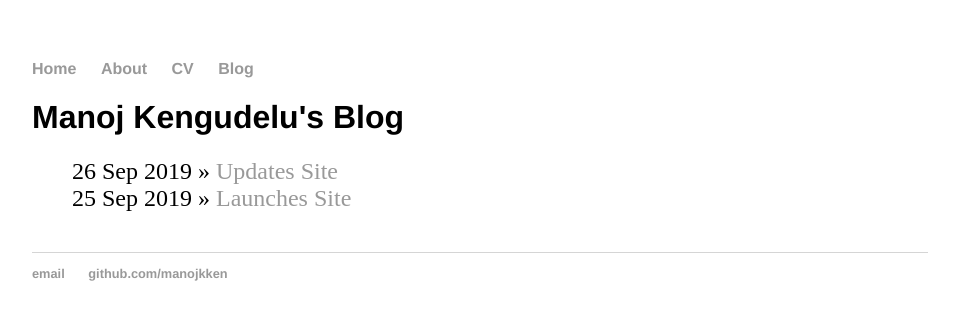
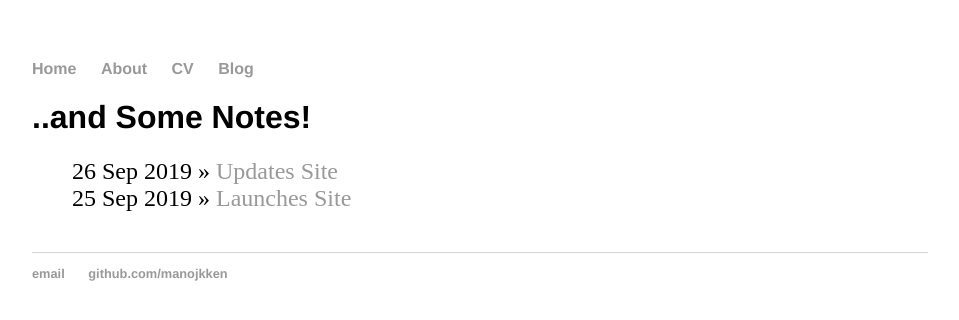
Before and after one commit to mkken/mkken.github.io, a Jekyll site: the page built from blog/index.html, in a window 1280 px wide. Shown: the top 320 px of the page, without its empty margins (160-1119 px from the left). Built offline with Jekyll 4.4.1, drawn with Linux system fonts in a browser that asks for light colours.

Commit message:
adding files

```diff
--- a/blog/index.html
+++ b/blog/index.html
@@ -1,6 +1,6 @@
 ---
 layout: default
-title: Manoj Kengudelu's Blog
+title: ..and Some Notes!
 ---
 	<h1>{{ page.title }}</h1>
 	<ul class="posts">
```
